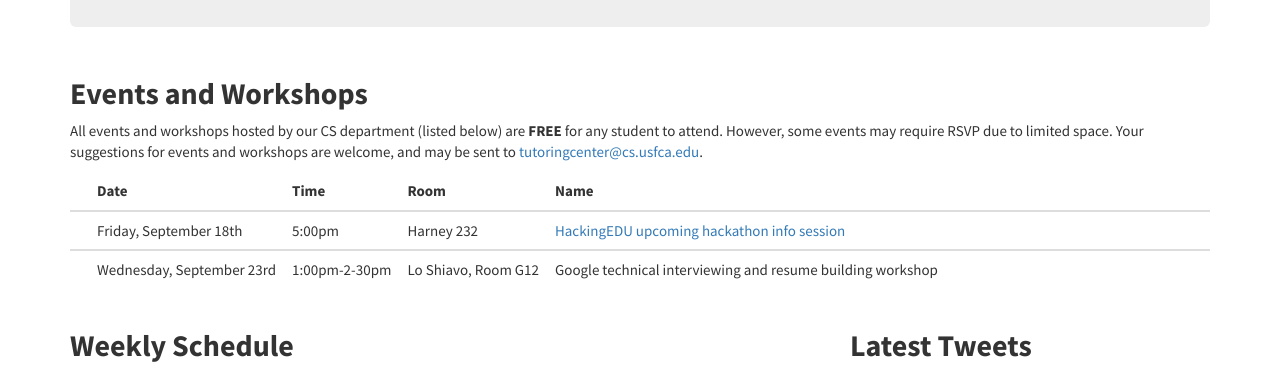
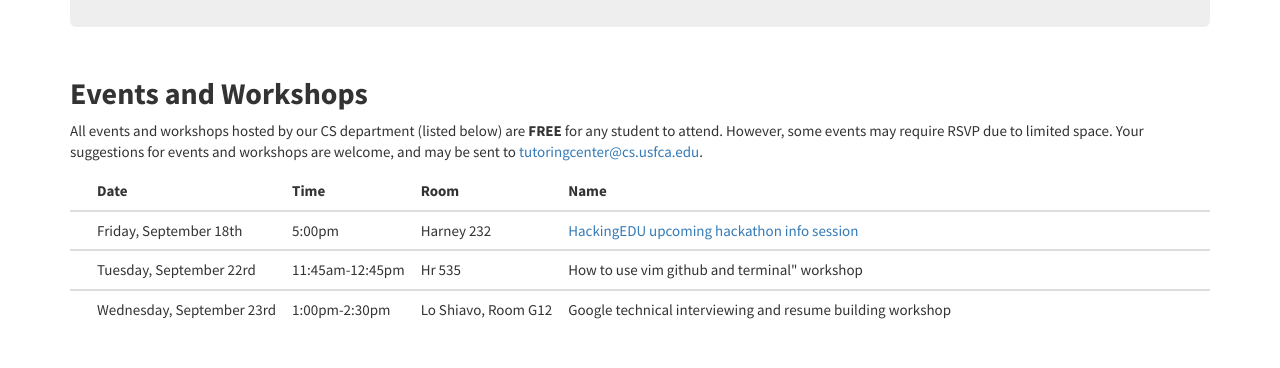
Before and after one commit to CSTutors/CSTutors.github.io, a Jekyll site: the page built from index.html, in a window 1280 px wide and 900 px high, scrolled down 436 px, cut to the strip 0-368 px from the top of the window. Built offline with Jekyll 4.4.1, drawn with Linux system fonts in a browser that asks for light colours; nearby versions of some CDN libraries; comment, search, counter and statistics services are not loaded.

Commit message:
update workshop event

```diff
--- a/index.html
+++ b/index.html
@@ -52,8 +52,17 @@ title: Home
             <tbody>
                 <tr>
                     <th>&nbsp;</th>
+                    <td nowrap>Tuesday, September 22rd</td>
+                    <td nowrap>11:45am-12:45pm</td>
+                    <td nowrap>Hr 535</td>
+                    <td>How to use vim github and terminal" workshop</td>
+                </tr>
+            </tbody>
+            <tbody>
+                <tr>
+                    <th>&nbsp;</th>
                     <td nowrap>Wednesday, September 23rd</td>
-                    <td nowrap>1:00pm-2-30pm</td>
+                    <td nowrap>1:00pm-2:30pm</td>
                     <td nowrap>Lo Shiavo, Room G12</td>
                     <td>Google technical interviewing and resume building workshop</td>
                 </tr>
```
